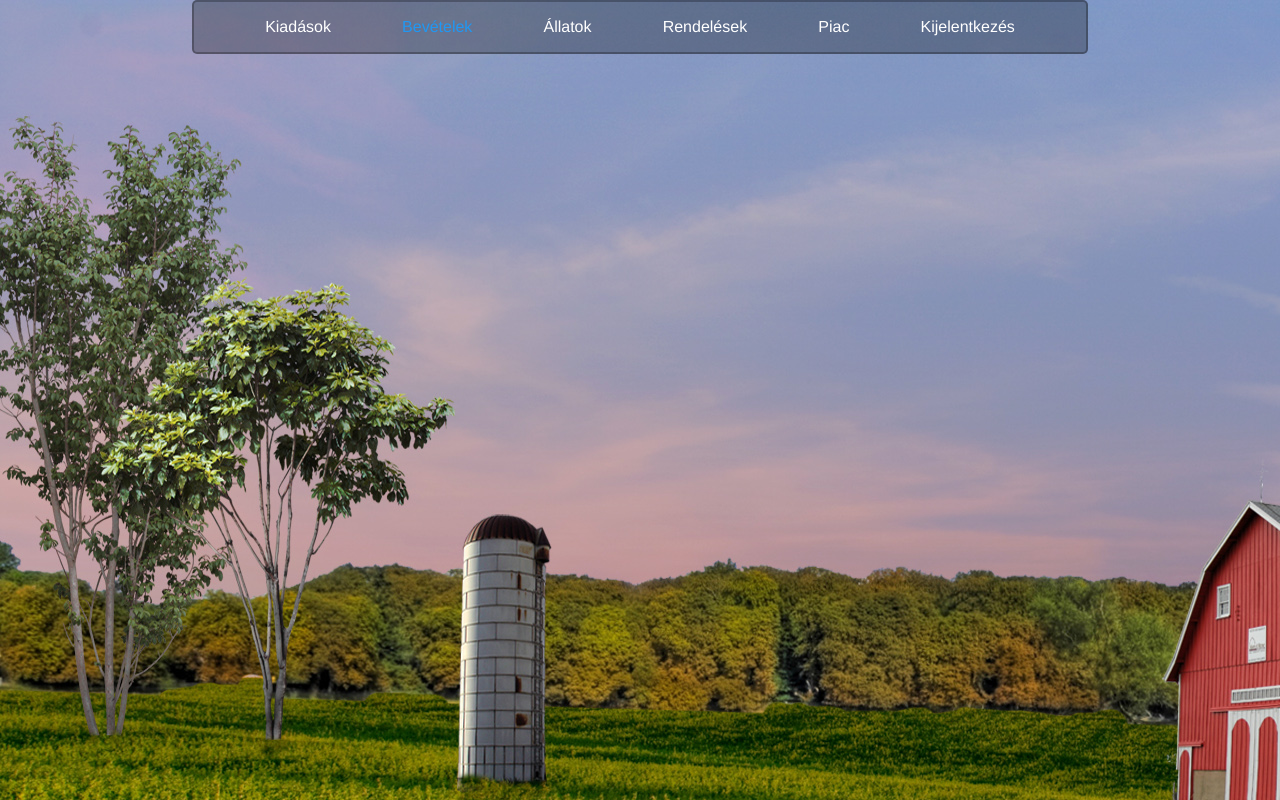
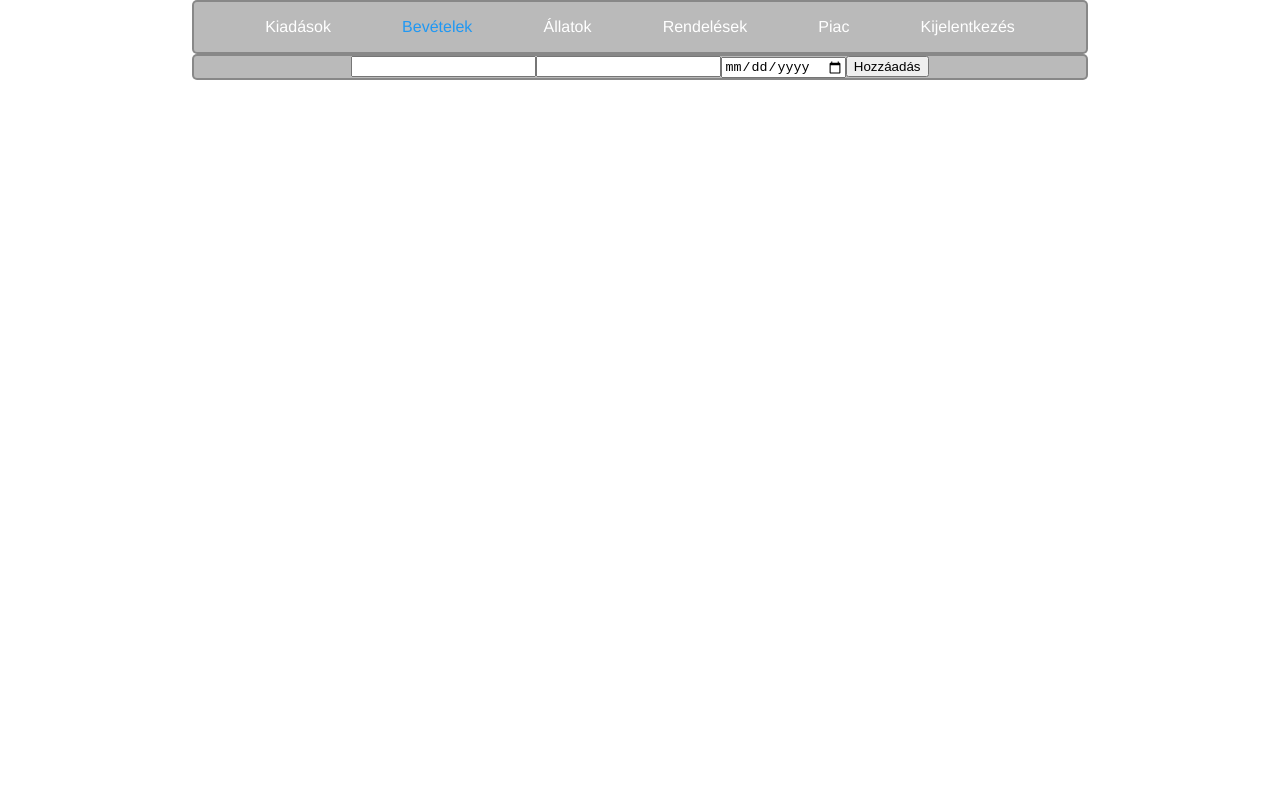
Before and after one commit to maryn1421/boerderij-frontend, a React (Create React App) app in the folder frontend/: page /farm/incomes in a window 1280 px wide. Built offline with nearby package versions, Linux system fonts and the light colour scheme.

Commit message:
refactored routers paths to exacts

```diff
--- a/frontend/src/App.js
+++ b/frontend/src/App.js
@@ -15,11 +15,11 @@
         </div>
         <Router>
             <Switch>
-                <Route path="/login" component={Login} />
-                <Route path="/signup" component={Register}/>
-                <Route path="/profile" component={mainPage}/>
-                <Route path="/farm" component={FarmPage}/>
-                <Route path="/farm/income" component={FarmIncomePage}/>
+                <Route exact path="/login" component={Login} />
+                <Route exact path="/signup" component={Register}/>
+                <Route exact path="/profile" component={mainPage}/>
+                <Route exact path="/farm" component={FarmPage}/>
+                <Route exact path="/farm/incomes" component={FarmIncomePage}/>
                 <Route path="/oauth2/redirect" component={OAuth2RedirectHandler}/>
             </Switch>
         </Router>
--- a/frontend/src/pages/farmPage/farmPageIncome/FarmIncomePage.js
+++ b/frontend/src/pages/farmPage/farmPageIncome/FarmIncomePage.js
@@ -5,7 +5,7 @@
 const FarmIncomePage = () => {
     return <div className="farmPage__main">
         <FarmMenu/>
-        <Income />
+        <Income/>
     </div>
 }
 
--- a/frontend/src/pages/farmPage/farmPageIncome/Incomes.js
+++ b/frontend/src/pages/farmPage/farmPageIncome/Incomes.js
@@ -1,9 +1,16 @@
 import React from "react";
+import './income.css'
 
 const Income = () => {
-
     return <div className="income__Main">
-
+            <div className="income__newIncome">
+                <form >
+                    <input type="text"/>
+                    <input type="text"/>
+                    <input type="date"/>
+                    <button type={"submit"}>Hozzáadás</button>
+                </form>
+            </div>
     </div>
 
 }
--- /dev/null
+++ b/frontend/src/pages/farmPage/farmPageIncome/income.css
@@ -0,0 +1,9 @@
+.income__Main {
+    margin-left: auto;
+    margin-right: auto;
+    width: 70vw;
+    color: white;
+    border: 2px solid rgba(0, 0, 0, 0.27);
+    border-radius: 5px;
+    background-color: rgba(0, 0, 0, 0.27);
+}
```
